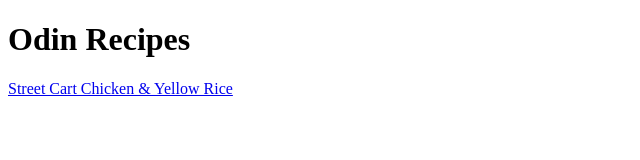
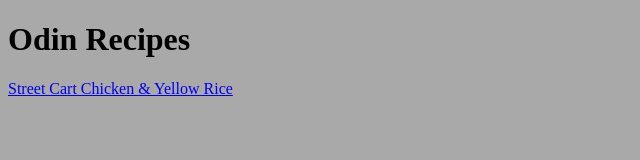
Before and after one commit to ric-rhee/odin-recipes, a plain HTML site: page index.html in a window 1280 px wide. Shown: the whole page, without its empty margins (0-640 px from the left). Drawn offline with Linux system fonts and the light colour scheme.

Commit message:
Add style.css for index.html

```diff
--- a/index.html
+++ b/index.html
@@ -4,10 +4,11 @@
     <head>
         <meta charset="UTF-8">
         <title>A Recipe</title>
+        <link rel="stylesheet" href="style.css">
     </head>
 
     <body>
         <h1>Odin Recipes</h1>
-        <a href="./recipes/chicken-and-rice.html">Street Cart Chicken & Yellow Rice</a>
+        <a class="link1" href="./recipes/chicken-and-rice.html">Street Cart Chicken & Yellow Rice</a>
     </body>
 </html>
--- /dev/null
+++ b/style.css
@@ -0,0 +1,3 @@
+* {
+    background-color: darkgray;
+}
```
